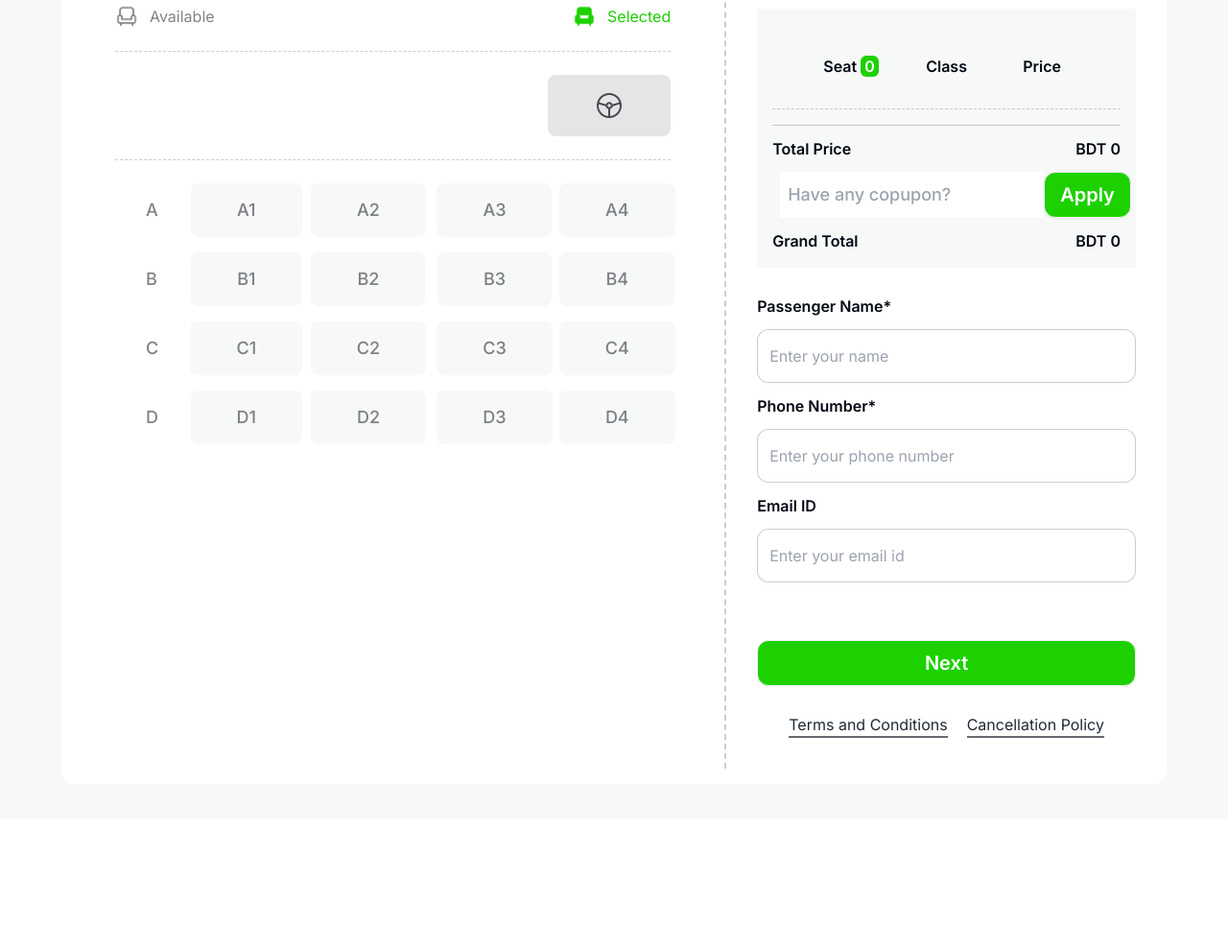
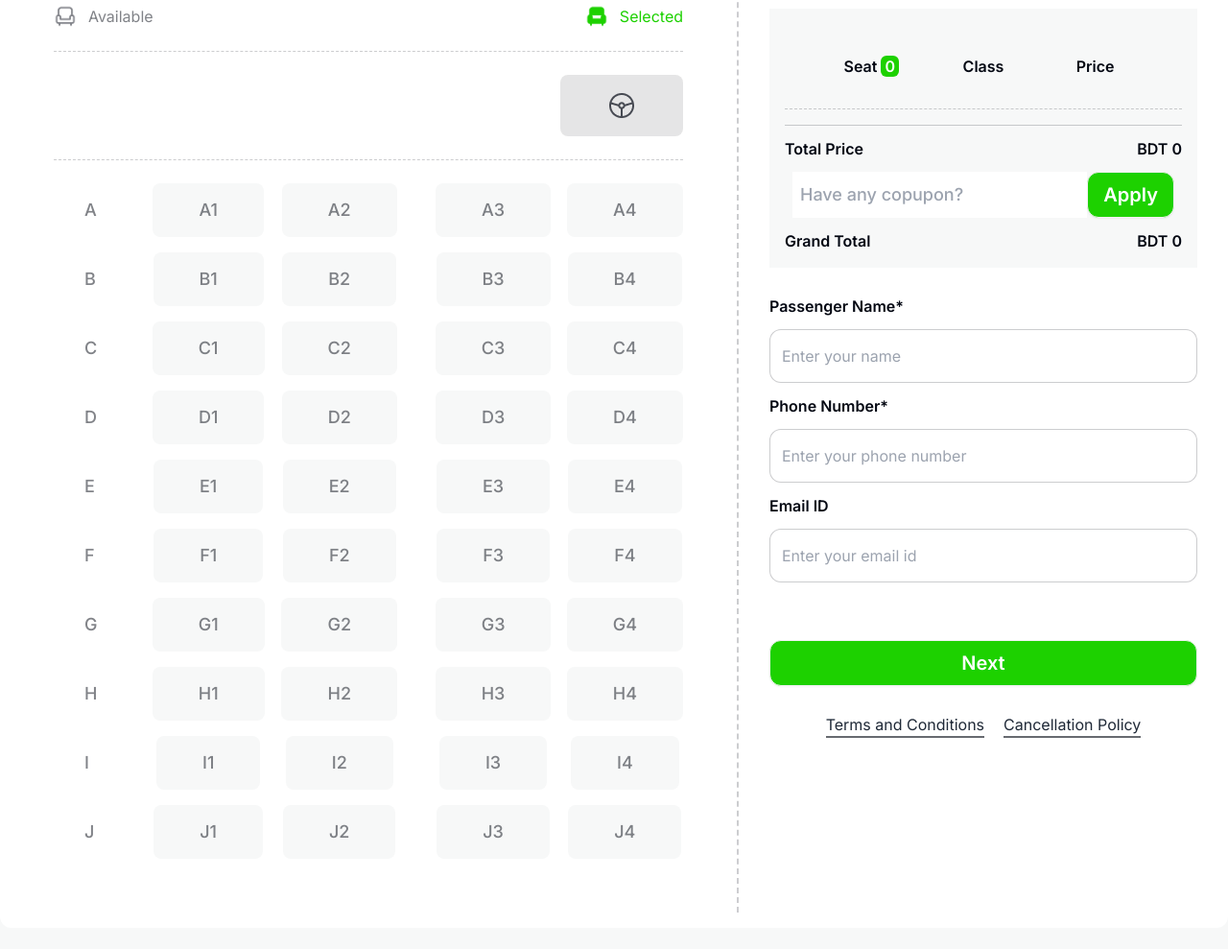
Before and after one commit to AsfaqurMec/assignment5, a plain HTML site: page index.html in a window 1280 px wide. Shown: the part 2179-3168 px from the top of the page at 96% size. Before the commit the page ends 3032 px from the top, so only its background shows below. Drawn offline with nearby package versions, Linux system fonts and the light colour scheme.

Commit message:
responsive

```diff
--- a/index.html
+++ b/index.html
@@ -104,7 +104,7 @@
                      <p class="text-center text-[18px] font-normal mb-8">P.H Paribahan is a reputed bus operator in Bangladesh. Be always with us<br>for exciting rewards & discounts.</p>
                      <div class="flex flex-col lg:flex-row w-[90%] mx-auto mb-9 bg-white rounded-xl">
                         <div class="w-full lg:w-[80%] mt-9">
-                            <div class="flex justify-between mb-10">
+                            <div class="flex justify-center items-center lg:justify-between flex-col gap-6 lg:gap-0 lg:flex-row mb-10">
                                 <div class="flex items-center gap-6">
                                   <img class="w-16 h-12" src="images/bus-logo.png" alt="">
                                   <div class="">
@@ -114,7 +114,7 @@
                                 </div>
                                 <div class="text-[#1dd100cc] bg-[#1dd10026] flex gap-2 rounded-lg justify-center items-center w-[180px] h-14">
                                     <img class="w-7 h-7" src="images/seat-green.png" alt="">
-                                    <p class="text-[18px] font-medium text-[#1cd100e5] primary-font" id="avail"> 16 </p>
+                                    <p class="text-[18px] font-medium text-[#1cd100e5] primary-font" id="avail"> 40 </p>
                                     <p class="text-[18px] font-medium text-[#1cd100e5] primary-font"> Seats left</p>
                                 </div>
                             </div>
@@ -150,15 +150,15 @@
                      </div>
 
 
-                     <div class="flex flex-col lg:flex-row w-[90%] mx-auto pb-4 bg-white rounded-xl" >
-                        <div class="w-full lg:w-[60%] mt-9 p-6">
+                     <div class="flex flex-col lg:flex-row w-full mx-auto pb-4 bg-white rounded-xl" >
+                        <div class="w-full lg:w-[60%] mt-9 lg:p-6 px-2 py-6">
                             <div class="flex justify-between pb-6 border-b-[1px] border-dashed border-[#03071233]">
                                 <div class="flex justify-start">
                                   <h1 class="text-2xl font-semibold text-[#030712]">Select Your Seat</h1>
                                 </div>
 
                             </div>
-                            <div class="rounded-md p-8">
+                            <div class="rounded-md lg:p-8 px-1 py-6 ">
                                 <div class="flex justify-between border-b-[1px] border-dashed border-[#03071233] pb-6">
                                     <div class="flex gap-3">
                                         <img class="w-6 h-6"  src="images/seat-gray.png" alt="">
@@ -174,31 +174,67 @@
                                 </div>
                                 <!-- seat  -->
                                 <div class="flex gap-1 w-full justify-between mt-6 ">
-                                    <div class="flex flex-col gap-4 primary-font">
+                                    <div class="flex flex-col gap-6 lg:gap-4 primary-font">
                                         <p class="py-4 px-4 lg:px-8 text-base lg:text-[18px] text-[#03071280] font-medium ">A</p>
                                         <p class="py-4 px-4 lg:px-8 text-base lg:text-[18px] text-[#03071280] font-medium ">B</p>
                                         <p class="py-4 px-4 lg:px-8 text-base lg:text-[18px] text-[#03071280] font-medium ">C</p>
                                         <p class="py-4 px-4 lg:px-8 text-base lg:text-[18px] text-[#03071280] font-medium ">D</p>
+
+                                        <p class="py-4 px-4 lg:px-8 text-base lg:text-[18px] text-[#03071280] font-medium ">E</p>
+                                        <p class="py-4 px-4 lg:px-8 text-base lg:text-[18px] text-[#03071280] font-medium ">F</p>
+                                        <p class="py-4 px-4 lg:px-8 text-base lg:text-[18px] text-[#03071280] font-medium ">G</p>
+                                        <p class="py-4 px-4 lg:px-8 text-base lg:text-[18px] text-[#03071280] font-medium ">H</p>
+
+                                        <p class="py-4 px-4 lg:px-8 text-base lg:text-[18px] text-[#03071280] font-medium ">I</p>
+                                        <p class="py-4 px-4 lg:px-8 text-base lg:text-[18px] text-[#03071280] font-medium ">J</p>
                                     </div>
-                                    <div class="grid justify-items-center grid-cols-2 gap-4 mr-4 primary-font">
+                                    <div class="grid justify-items-center grid-cols-2 gap-6 lg:gap-4 mr-4 primary-font">
                                         <p class="py-4 px-6 lg:px-12 text-base lg:text-[18px] primary-font font-medium seat text-[#03071280] bg-[#F7F8F8] rounded-lg" id="A1">A1</p>
-                                        <p class="py-4 px-6 lg:px-12 text-base lg:text-[18px] primary-font font-medium seat text-[#03071280] bg-[#F7F8F8] rounded-lg" id="a2">A2</p>
-                                        <p class="py-4 px-6 lg:px-12 text-base lg:text-[18px] primary-font font-medium seat text-[#03071280] bg-[#F7F8F8] rounded-lg" id="b1">B1</p>
-                                        <p class="py-4 px-6 lg:px-12 text-base lg:text-[18px] primary-font font-medium seat text-[#03071280] bg-[#F7F8F8] rounded-lg" id="b2">B2</p>
-                                        <p class="py-4 px-6 lg:px-12 text-base lg:text-[18px] primary-font font-medium seat text-[#03071280] bg-[#F7F8F8] rounded-lg" id="c1">C1</p>
-                                        <p class="py-4 px-6 lg:px-12 text-base lg:text-[18px] primary-font font-medium seat text-[#03071280] bg-[#F7F8F8] rounded-lg" id="c2">C2</p>
-                                        <p class="py-4 px-6 lg:px-12 text-base lg:text-[18px] primary-font font-medium seat text-[#03071280] bg-[#F7F8F8] rounded-lg" id="d1">D1</p>
-                                        <p class="py-4 px-6 lg:px-12 text-base lg:text-[18px] primary-font font-medium seat text-[#03071280] bg-[#F7F8F8] rounded-lg" id="d2">D2</p>
+                                        <p class="py-4 px-6 lg:px-12 text-base lg:text-[18px] primary-font font-medium seat text-[#03071280] bg-[#F7F8F8] rounded-lg" id="A2">A2</p>
+                                        <p class="py-4 px-6 lg:px-12 text-base lg:text-[18px] primary-font font-medium seat text-[#03071280] bg-[#F7F8F8] rounded-lg" id="B1">B1</p>
+                                        <p class="py-4 px-6 lg:px-12 text-base lg:text-[18px] primary-font font-medium seat text-[#03071280] bg-[#F7F8F8] rounded-lg" id="B2">B2</p>
+                                        <p class="py-4 px-6 lg:px-12 text-base lg:text-[18px] primary-font font-medium seat text-[#03071280] bg-[#F7F8F8] rounded-lg" id="C1">C1</p>
+                                        <p class="py-4 px-6 lg:px-12 text-base lg:text-[18px] primary-font font-medium seat text-[#03071280] bg-[#F7F8F8] rounded-lg" id="C2">C2</p>
+                                        <p class="py-4 px-6 lg:px-12 text-base lg:text-[18px] primary-font font-medium seat text-[#03071280] bg-[#F7F8F8] rounded-lg" id="D1">D1</p>
+                                        <p class="py-4 px-6 lg:px-12 text-base lg:text-[18px] primary-font font-medium seat text-[#03071280] bg-[#F7F8F8] rounded-lg" id="D2">D2</p>
+
+                                        <p class="py-4 px-6 lg:px-12 text-base lg:text-[18px] primary-font font-medium seat text-[#03071280] bg-[#F7F8F8] rounded-lg" id="E1">E1</p>
+                                        <p class="py-4 px-6 lg:px-12 text-base lg:text-[18px] primary-font font-medium seat text-[#03071280] bg-[#F7F8F8] rounded-lg" id="E2">E2</p>
+                                        <p class="py-4 px-6 lg:px-12 text-base lg:text-[18px] primary-font font-medium seat text-[#03071280] bg-[#F7F8F8] rounded-lg" id="F1">F1</p>
+                                        <p class="py-4 px-6 lg:px-12 text-base lg:text-[18px] primary-font font-medium seat text-[#03071280] bg-[#F7F8F8] rounded-lg" id="F2">F2</p>
+                                        <p class="py-4 px-6 lg:px-12 text-base lg:text-[18px] primary-font font-medium seat text-[#03071280] bg-[#F7F8F8] rounded-lg" id="G1">G1</p>
+                                        <p class="py-4 px-6 lg:px-12 text-base lg:text-[18px] primary-font font-medium seat text-[#03071280] bg-[#F7F8F8] rounded-lg" id="G2">G2</p>
+                                        <p class="py-4 px-6 lg:px-12 text-base lg:text-[18px] primary-font font-medium seat text-[#03071280] bg-[#F7F8F8] rounded-lg" id="H1">H1</p>
+                                        <p class="py-4 px-6 lg:px-12 text-base lg:text-[18px] primary-font font-medium seat text-[#03071280] bg-[#F7F8F8] rounded-lg" id="H2">H2</p>
+
+                                        <p class="py-4 px-6 lg:px-12 text-base lg:text-[18px] primary-font font-medium seat text-[#03071280] bg-[#F7F8F8] rounded-lg" id="I1">I1</p>
+                                        <p class="py-4 px-6 lg:px-12 text-base lg:text-[18px] primary-font font-medium seat text-[#03071280] bg-[#F7F8F8] rounded-lg" id="I2">I2</p>
+                                        <p class="py-4 px-6 lg:px-12 text-base lg:text-[18px] primary-font font-medium seat text-[#03071280] bg-[#F7F8F8] rounded-lg" id="J1">J1</p>
+                                        <p class="py-4 px-6 lg:px-12 text-base lg:text-[18px] primary-font font-medium seat text-[#03071280] bg-[#F7F8F8] rounded-lg" id="J2">J2</p>
                                     </div>
-                                    <div class="grid justify-items-center grid-cols-2 gap-4 primary-font">
-                                        <p class="p-4 px-6 lg:px-12 text-base lg:text-[18px] primary-font font-medium seat text-[#03071280] bg-[#F7F8F8] rounded-lg" id="a3">A3</p>
-                                        <p class="p-4 px-6 lg:px-12 text-base lg:text-[18px] primary-font font-medium seat text-[#03071280] bg-[#F7F8F8] rounded-lg" id="a4">A4</p>
-                                        <p class="p-4 px-6 lg:px-12 text-base lg:text-[18px] primary-font font-medium seat text-[#03071280] bg-[#F7F8F8] rounded-lg" id="b3">B3</p>
-                                        <p class="p-4 px-6 lg:px-12 text-base lg:text-[18px] primary-font font-medium seat text-[#03071280] bg-[#F7F8F8] rounded-lg" id="b4">B4</p>
-                                        <p class="p-4 px-6 lg:px-12 text-base lg:text-[18px] primary-font font-medium seat text-[#03071280] bg-[#F7F8F8] rounded-lg" id="c3">C3</p>
-                                        <p class="p-4 px-6 lg:px-12 text-base lg:text-[18px] primary-font font-medium seat text-[#03071280] bg-[#F7F8F8] rounded-lg" id="c4">C4</p>
-                                        <p class="p-4 px-6 lg:px-12 text-base lg:text-[18px] primary-font font-medium seat text-[#03071280] bg-[#F7F8F8] rounded-lg" id="d3">D3</p>
-                                        <p class="p-4 px-6 lg:px-12 text-base lg:text-[18px] primary-font font-medium seat text-[#03071280] bg-[#F7F8F8] rounded-lg" id="d4">D4</p>
+                                    <div class="grid justify-items-center grid-cols-2 gap-6 lg:gap-4 primary-font">
+                                        <p class="p-4 px-6 lg:px-12 text-base lg:text-[18px] primary-font font-medium seat text-[#03071280] bg-[#F7F8F8] rounded-lg" id="A3">A3</p>
+                                        <p class="p-4 px-6 lg:px-12 text-base lg:text-[18px] primary-font font-medium seat text-[#03071280] bg-[#F7F8F8] rounded-lg" id="A4">A4</p>
+                                        <p class="p-4 px-6 lg:px-12 text-base lg:text-[18px] primary-font font-medium seat text-[#03071280] bg-[#F7F8F8] rounded-lg" id="B3">B3</p>
+                                        <p class="p-4 px-6 lg:px-12 text-base lg:text-[18px] primary-font font-medium seat text-[#03071280] bg-[#F7F8F8] rounded-lg" id="B4">B4</p>
+                                        <p class="p-4 px-6 lg:px-12 text-base lg:text-[18px] primary-font font-medium seat text-[#03071280] bg-[#F7F8F8] rounded-lg" id="C3">C3</p>
+                                        <p class="p-4 px-6 lg:px-12 text-base lg:text-[18px] primary-font font-medium seat text-[#03071280] bg-[#F7F8F8] rounded-lg" id="C4">C4</p>
+                                        <p class="p-4 px-6 lg:px-12 text-base lg:text-[18px] primary-font font-medium seat text-[#03071280] bg-[#F7F8F8] rounded-lg" id="D3">D3</p>
+                                        <p class="p-4 px-6 lg:px-12 text-base lg:text-[18px] primary-font font-medium seat text-[#03071280] bg-[#F7F8F8] rounded-lg" id="D4">D4</p>
+
+                                        <p class="p-4 px-6 lg:px-12 text-base lg:text-[18px] primary-font font-medium seat text-[#03071280] bg-[#F7F8F8] rounded-lg" id="E3">E3</p>
+                                        <p class="p-4 px-6 lg:px-12 text-base lg:text-[18px] primary-font font-medium seat text-[#03071280] bg-[#F7F8F8] rounded-lg" id="E4">E4</p>
+                                        <p class="p-4 px-6 lg:px-12 text-base lg:text-[18px] primary-font font-medium seat text-[#03071280] bg-[#F7F8F8] rounded-lg" id="F3">F3</p>
+                                        <p class="p-4 px-6 lg:px-12 text-base lg:text-[18px] primary-font font-medium seat text-[#03071280] bg-[#F7F8F8] rounded-lg" id="F4">F4</p>
+                                        <p class="p-4 px-6 lg:px-12 text-base lg:text-[18px] primary-font font-medium seat text-[#03071280] bg-[#F7F8F8] rounded-lg" id="G3">G3</p>
+                                        <p class="p-4 px-6 lg:px-12 text-base lg:text-[18px] primary-font font-medium seat text-[#03071280] bg-[#F7F8F8] rounded-lg" id="G4">G4</p>
+                                        <p class="p-4 px-6 lg:px-12 text-base lg:text-[18px] primary-font font-medium seat text-[#03071280] bg-[#F7F8F8] rounded-lg" id="H3">H3</p>
+                                        <p class="p-4 px-6 lg:px-12 text-base lg:text-[18px] primary-font font-medium seat text-[#03071280] bg-[#F7F8F8] rounded-lg" id="H4">H4</p>
+
+                                        <p class="p-4 px-6 lg:px-12 text-base lg:text-[18px] primary-font font-medium seat text-[#03071280] bg-[#F7F8F8] rounded-lg" id="I3">I3</p>
+                                        <p class="p-4 px-6 lg:px-12 text-base lg:text-[18px] primary-font font-medium seat text-[#03071280] bg-[#F7F8F8] rounded-lg" id="I4">I4</p>
+                                        <p class="p-4 px-6 lg:px-12 text-base lg:text-[18px] primary-font font-medium seat text-[#03071280] bg-[#F7F8F8] rounded-lg" id="J3">J3</p>
+                                        <p class="p-4 px-6 lg:px-12 text-base lg:text-[18px] primary-font font-medium seat text-[#03071280] bg-[#F7F8F8] rounded-lg" id="J4">J4</p>
                                     </div>
 
                                 </div>
```
Also changed, not shown: index.js (+4 -16 lines).
